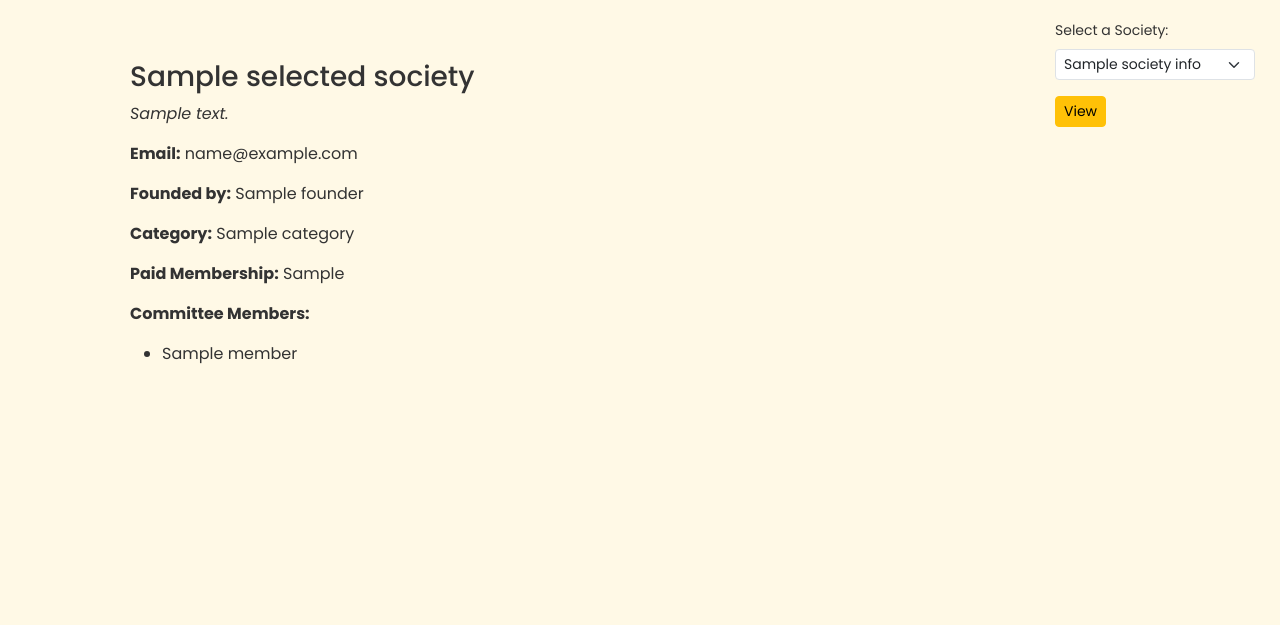
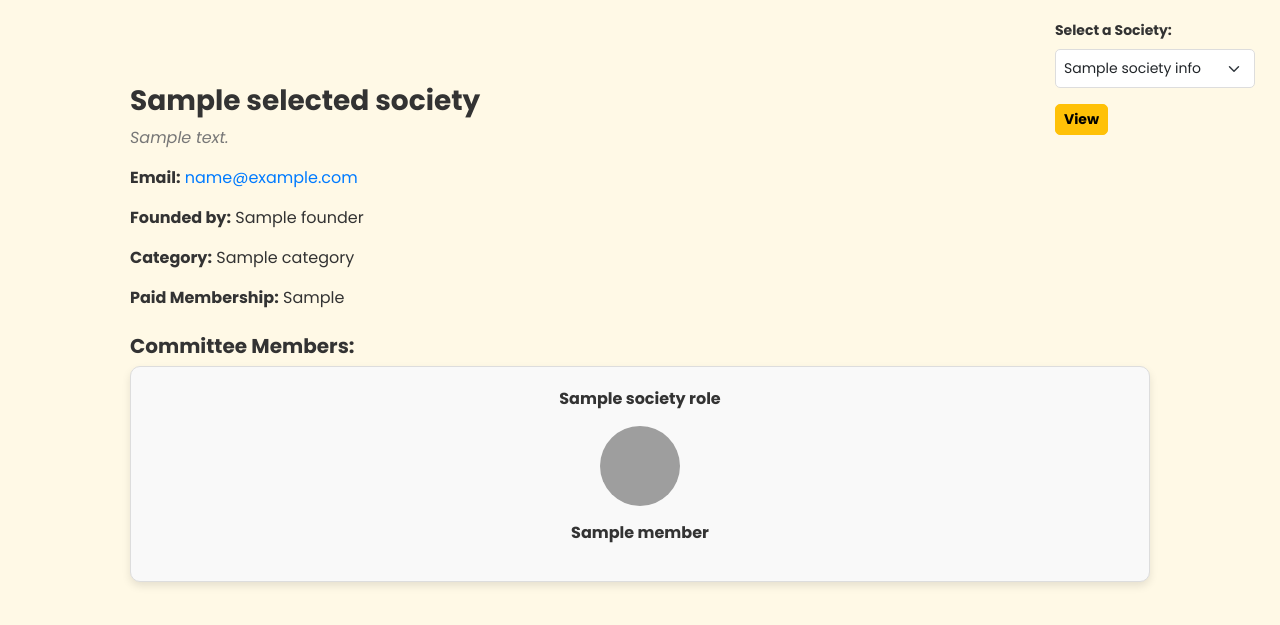
Before and after one commit to dilaramksh/dinasaurs_project, a Django app: template social_media/templates/student/student_societies.html in a window 1280 px wide. Shown: the part 132-757 px from the top of the page. Run offline with Django 5.2, Linux system fonts and the light colour scheme; the template is opened without the code that fills it: most values are stand-ins (such as "Sample title", 1, 10 or a date in 2020); some web fonts are replaced; grey boxes are pictures that could not be loaded.

Commit message:
update student dashboard

```diff
--- a/social_media/templates/student/student_societies.html
+++ b/social_media/templates/student/student_societies.html
@@ -8,8 +8,8 @@
         <div class="dropdown-container" style="position: absolute; top: 150px; right: 25px;">
             <form method="GET" action="{% url 'student_societies' %}">
                 <div class="mb-3">
-                    <label for="societySelect" class="form-label" style="font-size: 14px;">Select a Society:</label>
-                    <select id="societySelect" name="society_id" class="form-select form-select-sm" style="width: 200px; font-size: 14px;">
+                    <label for="societySelect" class="form-label" style="font-size: 14px; font-weight: bold; color: #333;">Select a Society:</label>
+                    <select id="societySelect" name="society_id" class="form-select form-select-sm" style="width: 200px; font-size: 14px; padding: 8px; border-radius: 5px; border: 1px solid #ddd;">
                         <option value="" disabled selected>Select a society</option>
                         {% for society in user_societies %}
                             <option value="{{ society.id }}" {% if selected_society and selected_society.id == society.id %} selected {% endif %}>
@@ -20,28 +20,34 @@
                         {% endfor %}
                     </select>
                 </div>
-                <button type="submit" class="btn btn-warning btn-sm">View</button>
+                <button type="submit" class="btn btn-warning btn-sm" style="font-weight: bold; border-radius: 5px;">View</button>
             </form>
         </div>
 
         {% if selected_society %}
-            <h3>{{ selected_society.name }}</h3>
-            <p><i>{{ selected_society.description }}</i></p>
-            <p><strong>Email:</strong> {{ selected_society.society_email }}</p>
+            <div class="society-details mt-4">
+                <h3 style="font-size: 28px; font-weight: bold; color: #333;">{{ selected_society.name }}</h3>
+                <p><i style="color: #777;">{{ selected_society.description }}</i></p>
+                <p><strong>Email:</strong> <span style="color: #007bff;">{{ selected_society.society_email }}</span></p>
                 <p><strong>Founded by:</strong> {{ selected_society.founder }}</p>
                 <p><strong>Category:</strong> {{ selected_society.category }}</p>
                 <p><strong>Paid Membership:</strong> {{ selected_society.paid_membership }}</p>
-            <p><strong>Committee Members:</strong>
+                <h4 class="mt-4" style="font-size: 20px; font-weight: bold; color: #333;">Committee Members:</h4>
                 {% if committee_members %}
-                <ul>
+                    <div style="display: grid; grid-template-columns: repeat(auto-fit, minmax(250px, 1fr)); gap: 20px;">
                         {% for member in committee_members %}
-                        <li>{{ member.get_full_name }}</li>
+                            <div style="text-align: center; padding: 20px; border: 1px solid #ddd; border-radius: 10px; background-color: #f9f9f9; transition: all 0.3s ease-in-out; box-shadow: 0 4px 8px rgba(0, 0, 0, 0.1);">
+                                <strong style="font-size: 16px; color: #333;">{{ member.society_role.role_name }}</strong><br>
+                                <img src="https://www.gravatar.com/avatar/{{ member.gravatar_hash }}?s=100&d=identicon"
+                                     alt="Profile Picture" class="gravatar" width="80" height="80" style="border-radius: 50%; margin: 15px 0;">
+                                <p style="font-size: 16px; color: #333; font-weight: bold;">{{ member.get_full_name }}</p>
+                            </div>
                         {% endfor %}
-                </ul>
+                    </div>
                 {% else %}
                     <p>No committee members found for this society.</p>
                 {% endif %}
-
+            </div>
         {% else %}
             <p class="text-muted text-center">Please select a society to view details.</p>
         {% endif %}
```
Also changed, not shown: social_media/templates/student/student_dashboard.html (+7 -3 lines). Lines whose indentation alone changed are shown as unchanged.
